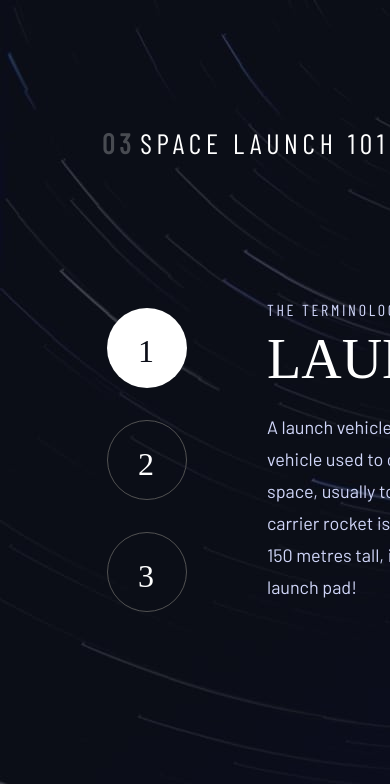
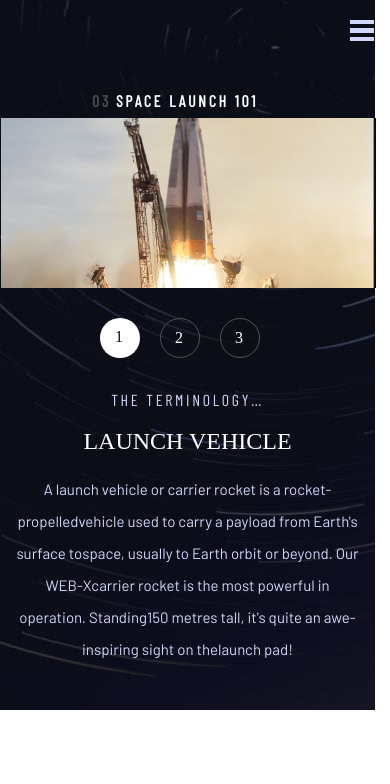
Before and after one commit to Adimula3/sapce-tourism-react, a React (Create React App) app: page /technologyA in a window 390 px wide. Shown: the top 784 px of the page. Built offline with nearby package versions, Linux system fonts and the light colour scheme; a web font is replaced by a local one.

Commit message:
desktop-view

```diff
--- a/package.json
+++ b/package.json
@@ -9,6 +9,7 @@
     "bootstrap": "^5.2.0",
     "react": "^18.2.0",
     "react-bootstrap": "^2.5.0",
+    "react-burger-menu": "^3.0.8",
     "react-dom": "^18.2.0",
     "react-responsive": "^9.0.0-beta.10",
     "react-router-dom": "^6.3.0",
--- a/src/App.js
+++ b/src/App.js
@@ -3,6 +3,7 @@ import {BrowserRouter, Route, Router, Routes} from "react-router-dom";
 import {DestinationA, Europa, Mars, Titan} from "./pages/destinationA";
 import {CrewA, CrewB, CrewC, CrewD} from "./pages/crewA";
 import {TechnologyA,TechnologyB,TechnologyC} from "./pages/technologyA";
+import MobileNav from "./components/mobileNav";
 
 function App() {
   return (
@@ -22,9 +23,6 @@ function App() {
                       <Route path="crewD" element={<CrewD />} />
                       <Route path="technologyB" element={<TechnologyB />} />
                       <Route path="technologyC" element={<TechnologyC />} />
-
-
-
                   </Routes>
               </BrowserRouter>
           </div>
--- a/src/components/mobileNav.js
+++ b/src/components/mobileNav.js
@@ -1,9 +1,26 @@
 import React from "react";
+import { slide as Menu } from 'react-burger-menu';
+import {Link} from "react-router-dom";
 
 const MobileNav = () => {
     return (
         <div className="mobile-nav">
-
+            <Menu width={ '260px' }  right pageWrapId={ "page-wrap" } outerContainerId={ "outer-container" }>
+                <ul className="navbar-nav me-auto mb-2 mb-lg-0">
+                    <li className="nav-item active">
+                        <Link to="/"  className="nav-link"><b>00</b>Home</Link>
+                    </li>
+                    <li className="nav-item">
+                        <Link to="/destinationA" className="nav-link"><b>01</b>Destination</Link>
+                    </li>
+                    <li className="nav-item">
+                        <Link to="/crewA"  className="nav-link"><b>02</b>Crew</Link>
+                    </li>
+                    <li className="nav-item">
+                        <Link to="/technologyA"  className="nav-link"><b>03</b>Technology</Link>
+                    </li>
+                </ul>
+            </Menu>
         </div>
     );
 }
--- a/src/pages/crewA.js
+++ b/src/pages/crewA.js
@@ -6,11 +6,13 @@ import SPECIALIST from '../assets/crew/image-mark-shuttleworth.webp';
 import PILOT from '../assets/crew/image-victor-glover.webp';
 import ENGINEER from '../assets/crew/image-anousheh-ansari.webp';
 import {Link} from "react-router-dom";
+import MobileNav from "../components/mobileNav";
 
 export const CrewA = () => {
 
     return (
         <div className="crewA">
+            <MobileNav />
             <Navbar />
             <div className="container">
                 <Row>
@@ -52,6 +54,7 @@ export const CrewA = () => {
 export const CrewB = () => {
     return (
         <div className="crewA">
+            <MobileNav />
             <Navbar />
             <div className="container">
                 <Row>
@@ -93,6 +96,7 @@ export const CrewB = () => {
 export const CrewC = () => {
     return (
         <div className="crewA">
+            <MobileNav />
             <Navbar />
             <div className="container">
                 <Row>
@@ -135,6 +139,7 @@ export const CrewC = () => {
 export const CrewD = () => {
     return (
         <div className="crewA">
+            <MobileNav />
             <Navbar />
             <div className="container">
                 <Row>
--- a/src/pages/destinationA.js
+++ b/src/pages/destinationA.js
@@ -6,9 +6,11 @@ import EUROPA from '../assets/destination/image-europa.webp';
 import TITAN from '../assets/destination/image-titan.webp';
 import {Col, Row} from "react-bootstrap";
 import {Link} from "react-router-dom";
+import MobileNav from "../components/mobileNav";
 export const DestinationA = () => {
     return (
         <div className="destinationA">
+            <MobileNav />
             <Navbar />
             <div className="container">
                 <Row>
@@ -59,6 +61,7 @@ export const DestinationA = () => {
         export const Mars = () => {
     return (
         <div className="destinationA">
+            <MobileNav />
             <Navbar />
             <div className="container">
                 <Row>
@@ -109,6 +112,7 @@ export const DestinationA = () => {
 export const Europa = () => {
     return (
         <div className="destinationA">
+            <MobileNav />
             <Navbar />
             <div className="container">
                 <Row>
@@ -159,6 +163,7 @@ export const Europa = () => {
 export const Titan = () => {
     return (
         <div className="destinationA">
+            <MobileNav />
             <Navbar />
             <div className="container">
                 <Row>
--- a/src/pages/home.js
+++ b/src/pages/home.js
@@ -2,9 +2,11 @@ import React from "react";
 import '../styles/style.css';
 import Navbar from "../components/navbar";
 import {Col, Row} from "react-bootstrap";
+import MobileNav from "../components/mobileNav";
 const Home = () => {
     return (
         <div className="home">
+            <MobileNav />
             <Navbar />
             <div className="home-content">
                 <Row>
--- a/src/pages/technologyA.js
+++ b/src/pages/technologyA.js
@@ -9,10 +9,12 @@ import CapSule from "../assets/technology/image-space-capsule-landscape.jpg";
 import CAPSULE from '../assets/technology/image-space-capsule-portrait.jpg';
 import {Link} from "react-router-dom";
 import MediaQuery from "react-responsive";
+import MobileNav from "../components/mobileNav";
 
 export const TechnologyA = () => {
     return (
         <div className="technologyA">
+            <MobileNav />
             <Navbar />
             <div className="container">
                 <Row className="row">
@@ -58,6 +60,7 @@ export const TechnologyA = () => {
 export const TechnologyB = () => {
     return (
         <div className="technologyA">
+            <MobileNav />
             <Navbar />
             <div className="container">
                 <Row>
@@ -102,6 +105,7 @@ export const TechnologyB = () => {
 export const TechnologyC = () => {
     return (
         <div className="technologyA">
+            <MobileNav />
             <Navbar />
             <div className="container">
                 <Row>
@@ -137,6 +141,7 @@ export const TechnologyC = () => {
                             <MediaQuery minDeviceWidth={400} device={{ deviceWidth: 768 }}>
                                 <img className="tablet-image" src={CapSule} alt=""/>
                             </MediaQuery>
+
                         </div>
                     </Col>
                 </Row>
--- a/src/styles/style.css
+++ b/src/styles/style.css
@@ -18,6 +18,7 @@
     left: 610px;
     top: 40px;
     background: rgba(255, 255, 255, 0.04);
+    backdrop-filter: blur(81.5485px);
 }
 .nav-item {
     font-size: 16px;
@@ -64,7 +65,90 @@ hr{
     right: 710px;
     mix-blend-mode: normal;
     opacity: 0.25;
+    z-index: 5;
 }
+.mobile-nav {
+    display: none;
+}
+/*.......Mobile-Nav.......*/
+/* Position and sizing of burger button */
+/* Position and sizing of burger button */
+.bm-burger-button {
+    position: absolute;
+    width: 24px;
+    height: 21px;
+    left: 350px!important;
+    top: 20px;
+
+}
+
+/* Color/shape of burger icon bars */
+.bm-burger-bars {
+    background: #D0D6F9;
+}
+
+/* Color/shape of burger icon bars on hover*/
+.bm-burger-bars-hover {
+    background: #D0D6F9;
+}
+
+/* Position and sizing of clickable cross button */
+.bm-cross-button {
+    height: 24px;
+    width: 24px;
+}
+
+/* Color/shape of close button cross */
+.bm-cross {
+    background: #D0D6F9;
+    width: 24px!important;
+    height: 3px!important;
+}
+
+/*
+Sidebar wrapper styles
+Note: Beware of modifying this element as it can break the animations - you should not need to touch it in most cases
+*/
+.bm-menu-wrap {
+    position: fixed;
+    height: 100%;
+}
+
+/* General sidebar styles */
+.bm-menu {
+    background: rgba(255, 255, 255, 0.04);
+    backdrop-filter: blur(81.5485px);
+    padding: 2.5em 1.5em 0;
+    font-size: 1.15em;
+}
+
+/* Morph shape necessary with bubble or elastic */
+.bm-morph-shape {
+    fill: #373a47;
+}
+
+/* Wrapper for item list */
+.bm-item-list {
+    font-size: 16px;
+    line-height: 19px;
+    letter-spacing: 2.7px;
+    padding: 0.8em;
+}
+
+/* Individual item */
+.bm-item {
+    margin-top: 40px;
+    display: inline-block;
+}
+
+/* Styling of overlay */
+.bm-overlay {
+    background: rgba(0, 0, 0, 0.3);
+}
+
+
+
+
 /*.....Home...*/
 .home {
     background-image: url("../assets/home/background-home-desktop.jpg");
@@ -117,7 +201,7 @@ hr{
     position: absolute;
     color: black;
     top: 570px;
-    right: 220px;
+    right: 210px;
     font-family: 'Bellefair';
     font-style: normal;
     font-weight: 400;
@@ -159,6 +243,15 @@ hr{
     .nav-item b {
         display: none;
     }
+    .down-active::before{
+        content: "";
+        width: 50px;
+        height: 3px;
+        position: absolute;
+        left: -10px;
+        top: 100%;
+        background: #FFFFFF;;
+    }
     .home {
         background-image: url("../assets/home/background-home-tablet.jpg");
         height: 1024px;
@@ -187,12 +280,15 @@ hr{
     }
     .oval p {
         top: 780px;
-        right: 315px;
+        right: 355px;
         font-size: 32px;
     }
 }
 
 @media (max-width: 428px) and (min-width: 390px) {
+    .mobile-nav {
+        display: flex;
+    }
     .navbar {
         padding-top: 0!important;
         margin-right: 0!important;
@@ -208,22 +304,33 @@ hr{
     .home-content {
         text-align: center;
         margin: auto;
+        padding-top: 40px;
     }
     .home h3 {
-        margin-bottom: 0!important;
+        margin-bottom: 20px!important;
+        font-style: normal;
+        font-weight: 400;
         font-size: 16px;
+        line-height: 19px;
+        letter-spacing: 2.7px;
         margin-left: 0;
     }
     .home h2 {
+        font-style: normal;
+        font-weight: 400;
         font-size: 80px;
-        margin-top: 0;
-        margin-bottom: 0!important;
+        line-height: 100px;
+        margin-bottom: 30px!important;
         margin-top: 0!important;
     }
     .home p {
         margin-top: 0!important;
         margin-left: 0;
-        font-size: 15px!important;
+        font-style: normal;
+        font-weight: 400;
+        font-size: 15px;
+        line-height: 25px;
+        padding: 10px;
     }
     .oval {
         position: absolute;
@@ -235,12 +342,12 @@ hr{
     }
     .oval p {
         top: 60px;
-        left: 40px;
+        left: 18px;
         font-size: 20px;
     }
 
 }
-
+/*.......Destination.......*/
 .destinationA {
     background-image: url("../assets/destination/background-destination-desktop.jpg");
     background-size: cover;
@@ -399,7 +506,7 @@ hr{
     }
     .moon-right p {
         font-size: 16px!important;
-        margin-left: 0px!important;
+        margin-left: 0!important;
     }
     .moon-right hr {
         display: flex!important;
@@ -424,14 +531,23 @@ hr{
     }
     .moon-left {
         text-align: center;
-        margin-top: 0!important;
         margin-left: 0!important;
     }
     .moon-left h3 {
-        font-size: 16px !important;
+        font-style: normal;
+        font-weight: 400;
+        font-size: 16px;
+        line-height: 19px;
+        letter-spacing: 2.7px;
+        margin-bottom: 30px;
+        margin-top: 40px!important;
     }
     .moon-left b {
-        font-size: 16px !important;
+        font-style: normal;
+        font-weight: 400;
+        font-size: 16px;
+        line-height: 19px;
+        letter-spacing: 2.7px;
     }
     .moon-left img {
         height: 170px !important;
@@ -449,10 +565,15 @@ hr{
         margin-bottom: 0!important;
     }
     .moon-right .nav-link {
-        font-size: 14px!important;
+        font-weight: 400;
+        font-size: 14px;
+        line-height: 17px;
+        letter-spacing: 2.3625px;
     }
     .moon-right h1 {
-        font-size: 56px !important;
+        font-weight: 400;
+        font-size: 56px;
+        line-height: 64px;
         margin-top: 0 !important;
         margin-left: 0!important;
         margin-bottom: 0!important;
@@ -461,8 +582,10 @@ hr{
         display: none;
     }
     .moon-right p {
-        font-size: 15px!important;
-        margin-left: 0px!important;
+        font-weight: 400;
+        font-size: 15px;
+        line-height: 25px;
+        margin-left: 0!important;
         margin-bottom: 0!important;
         margin-top: 0 !important;
     }
@@ -471,42 +594,64 @@ hr{
         width: 300px!important;
         left: 20px!important;
     }
-  .distance, .time {
+  .distance {
       display: none!important;
   }
-    .moon-right .time2 .kilometer {
+  .time {
+      display: none!important;
+  }
+    .distance2 {
+        display: flex;
+        flex-direction: column;
+        margin-bottom: 30px;
+    }
+    .distance2 .kilometer {
         font-family: 'Bellefair';
         font-style: normal;
         font-weight: 400;
-        font-size: 28px!important;
+        font-size: 28px;
         line-height: 32px;
+        text-align: center;
         text-transform: uppercase;
+        margin-top: 10px!important;
         color: #FFFFFF;
-
     }
-    .moon-right .distance2 .kilometer {
+    .distance2 .avg {
+        font-style: normal;
+        font-weight: 400;
+        font-size: 14px;
+        line-height: 17px;
+        text-align: center;
+        letter-spacing: 2.3625px;
+        text-transform: uppercase;
+    }
+    .time2 {
+        display: flex;
+        flex-direction: column;
+    }
+    .time2 .kilometer {
         font-family: 'Bellefair';
         font-style: normal;
         font-weight: 400;
-        font-size: 28px!important;
+        font-size: 28px;
         line-height: 32px;
+        text-align: center;
         text-transform: uppercase;
+        margin-top: 10px!important;
         color: #FFFFFF;
-        margin-bottom: 20px!important;
     }
-    .moon-right .distance2 .avg{
-        font-family: 'Barlow Condensed';
+    .time2 .avg {
         font-style: normal;
         font-weight: 400;
-        font-size: 14px!important;
+        font-size: 14px;
         line-height: 17px;
+        text-align: center;
         letter-spacing: 2.3625px;
         text-transform: uppercase;
-        margin-top: 20px!important;
-        color: #D0D6F9;
     }
 
 }
+/*......Crew.......*/
 .crewA {
     background-image: url("../assets/crew/background-crew-desktop.jpg");
     background-size: cover;
@@ -642,7 +787,7 @@ hr{
         font-size: 20px !important;
     }
     .crew-left h4 {
-        margin-top: 0px!important;
+        margin-top: 0!important;
         margin-left: 250px;
         font-size: 24px;
     }
@@ -672,7 +817,7 @@ hr{
         margin-left: 300px;
     }
     .crew-right {
-        margin-top: 0px;
+        margin-top: 0;
         margin-left: 150px;
     }
     .commander{
@@ -712,29 +857,35 @@ hr{
     }
     .crew-right {
         text-align: center;
-        margin-top: 0!important;
+        margin-top: 30px!important;
         margin-left: 0!important;
     }
     .crew-right h3 {
+        display: flex;
         font-family: 'Barlow Condensed';
         font-style: normal;
         font-weight: 400;
-        line-height: 34px;
-        letter-spacing: 4.725px;
+        font-size: 16px;
+        line-height: 19px;
+        letter-spacing: 2.7px;
         text-transform: uppercase;
         color: #FFFFFF;
-        font-size: 16px !important;
+        justify-content: center;
+        margin-bottom: 30px;
     }
     .crew-right b {
+        display: flex;
         font-family: 'Barlow Condensed';
         font-style: normal;
-        font-weight: 700;
-        line-height: 34px;
-        letter-spacing: 4.725px;
+        font-weight: 400;
+        font-size: 16px;
+        line-height: 19px;
+        letter-spacing: 2.7px;
+        text-transform: uppercase;
         color: #FFFFFF;
         mix-blend-mode: normal;
         opacity: 0.25;
-        font-size: 16px !important;
+        text-align: center;
     }
     .crew-left {
         text-align: center;
@@ -774,15 +925,8 @@ hr{
         height: 222px!important;
         margin-left: 15px!important;
     }
-    .crew-right hr {
-        position: relative;
-        height: 1px;
-        background-color: red!important;
-        border: none;
-        width: 600px!important;
-    }
     .crew-left h4 {
-        margin-top: 0px!important;
+        margin-top: 0!important;
         margin-left: 0!important;
         font-size: 16px!important;
         margin-bottom: 0!important;
@@ -797,6 +941,17 @@ hr{
         font-size: 15px!important;
         margin-left: 0!important;
         margin-bottom: 0!important;
+    }
+    .crew-right hr {
+        position: relative;
+        height: 1px;
+        background: #a3a4b0;
+        border: none;
+        width: 340px;
+        left: 5px;
+        mix-blend-mode: normal;
+        opacity: 0.25;
+        top: -15px;
     }
     .crew-left br {
         display: none;
@@ -844,11 +999,7 @@ hr{
     }
 
 }
-
-
-
-
-
+/*.......Technology.......*/
 .technologyA {
     background-image: url("../assets/technology/background-technology-desktop.jpg");
     background-size: cover;
@@ -1007,7 +1158,6 @@ hr{
         font-family: 'Barlow Condensed';
         font-style: normal;
         font-weight: 400;
-        font-size: 28px;
         line-height: 34px;
         letter-spacing: 4.725px;
         text-transform: uppercase;
@@ -1021,7 +1171,6 @@ hr{
         font-family: 'Barlow Condensed';
         font-style: normal;
         font-weight: 700;
-        font-size: 28px;
         line-height: 34px;
         letter-spacing: 4.725px;
         color: #FFFFFF;
@@ -1045,11 +1194,14 @@ hr{
         display: none!important;
     }
     .tablet-image {
+       position: relative;
         display: flex;
-        width: 700px;
+        width: 768px;
         height: 310px;
         margin-right: 30px;
         margin-top: 60px;
+        right: 38px;
+        object-fit: contain;
     }
     .technology-right {
         margin-top: 0!important;
@@ -1098,3 +1250,119 @@ hr{
         font-size: 16px;
     }
 }
+@media (max-width: 428px) and (min-width: 390px) {
+    .technologyA {
+        background-image: url("../assets/technology/background-technology-mobile.jpg")!important;
+        height: 710px!important;
+        width: 375px!important;
+    }
+    .moon-left {
+        text-align: center;
+        margin-top: 0!important;
+        margin-left: 0!important;
+    }
+    .tablet-image {
+        position: absolute;
+        display: flex;
+        width: 375px;
+        height: 170px;
+        margin-right: 0!important;
+        margin-top: 0!important;
+        right: 14px;
+    }
+    .LaunchVehicle, .space-port, .capsule {
+        display: none!important;
+    }
+    .technology-right {
+        margin-top: 50px!important;
+        margin-left: 0!important;
+    }
+    .technology-left {
+        margin-left: 0!important;
+        margin-top: 0!important;
+    }
+    .technology-left h3{
+        display: none;
+    }
+    .technology-left b{
+        display: none;
+    }
+    .technology-right h3{
+        display: flex;
+        font-family: 'Barlow Condensed';
+        font-style: normal;
+        font-weight: 700;
+        font-size: 16px;
+        line-height: 19px;
+        letter-spacing: 2.7px;
+        margin-left: 80px;
+        color: #FFFFFF;
+        margin-top: 0!important;
+    }
+    .technology-right b {
+        display: flex;
+        margin-right: 5px;
+        font-family: 'Barlow Condensed';
+        font-style: normal;
+        font-weight: 700;
+        line-height: 19px;
+        letter-spacing: 2.7px;
+        color: #FFFFFF;
+        mix-blend-mode: normal;
+        opacity: 0.25;
+        font-size: 16px !important;
+    }
+    .technologyA .row {
+        flex-flow: column-reverse;
+    }
+    .big-circle {
+        display: flex;
+        flex-direction: row;
+        margin-top: 200px!important;
+        margin-bottom: 0!important;
+        justify-content: center;
+    }
+    .technology-left .my-buttons {
+        height: 40px;
+        width: 40px;
+        font-size: 16px;
+        padding-top: 0!important;
+        margin-right: 20px
+    }
+    .technology-left .my-button {
+        height: 40px;
+        width: 40px;
+        font-size: 16px;
+        padding-top: 0!important;
+        margin-right: 20px;
+    }
+    .tech {
+        display: flex;
+        flex-direction: column;
+        margin-top: 0!important;
+        margin-bottom: 0!important;
+    }
+    .tech-content {
+        margin-top: 0!important;
+        text-align: center;
+        margin-left: 0!important;
+    }
+    .tech-content h5{
+        text-align: center;
+        margin-bottom: 0!important;
+    }
+    .tech-content h2 {
+        margin-top: 0!important;
+        margin-left: 0!important;
+        text-align: center;
+        font-size: 24px!important;
+        margin-bottom: 0!important;
+    }
+    .tech-content p {
+        margin-top: 0!important;
+        font-size: 15px !important;
+    }
+    .tech-content br {
+        display: none;
+    }
+}
```
Also changed, not shown: src/pages/Moon.js (deleted), src/pages/europa.js (deleted), src/pages/mars.js (deleted), src/pages/titan.js (deleted), 1 other file (tests, documents, lock files or other folders).
